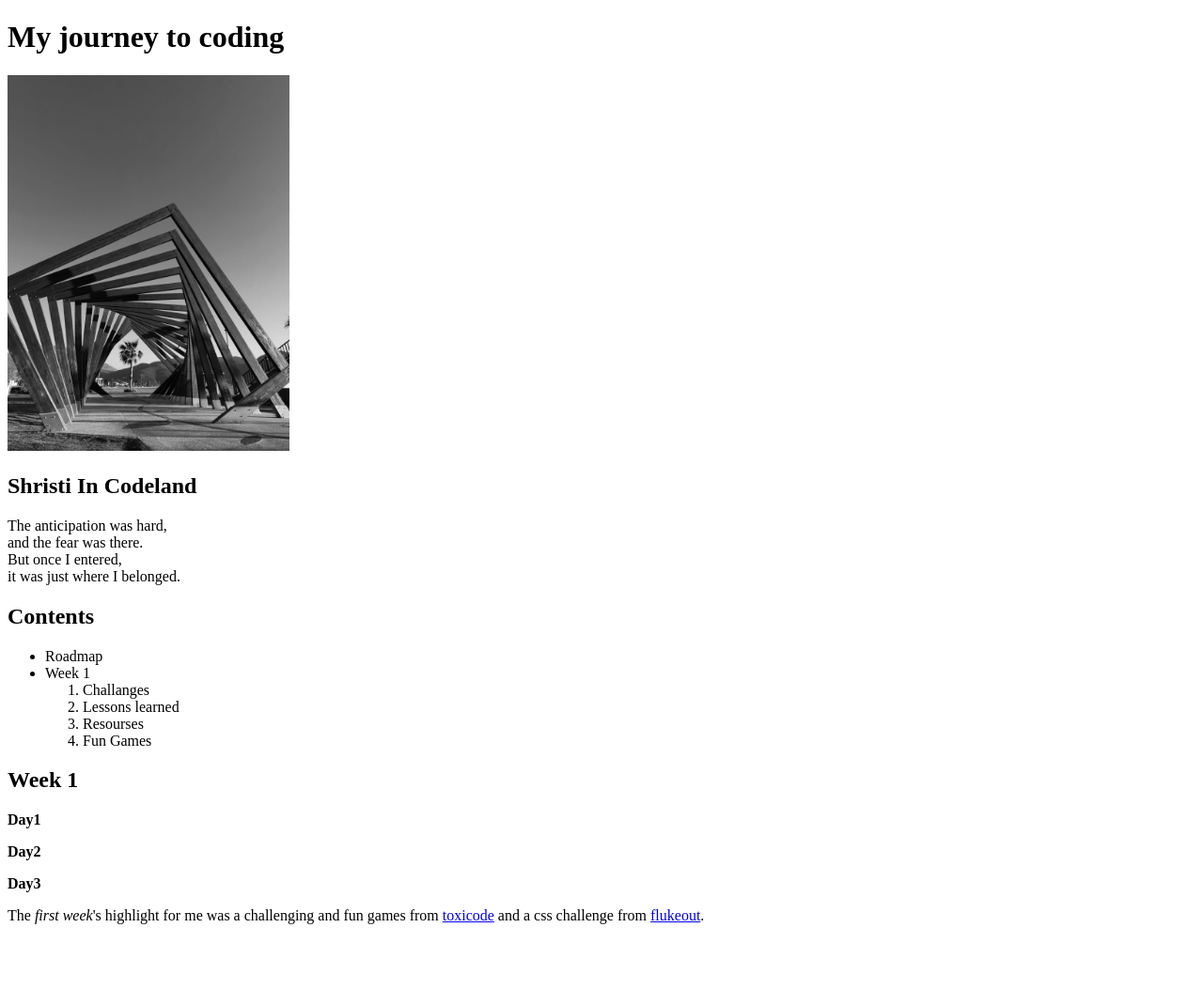
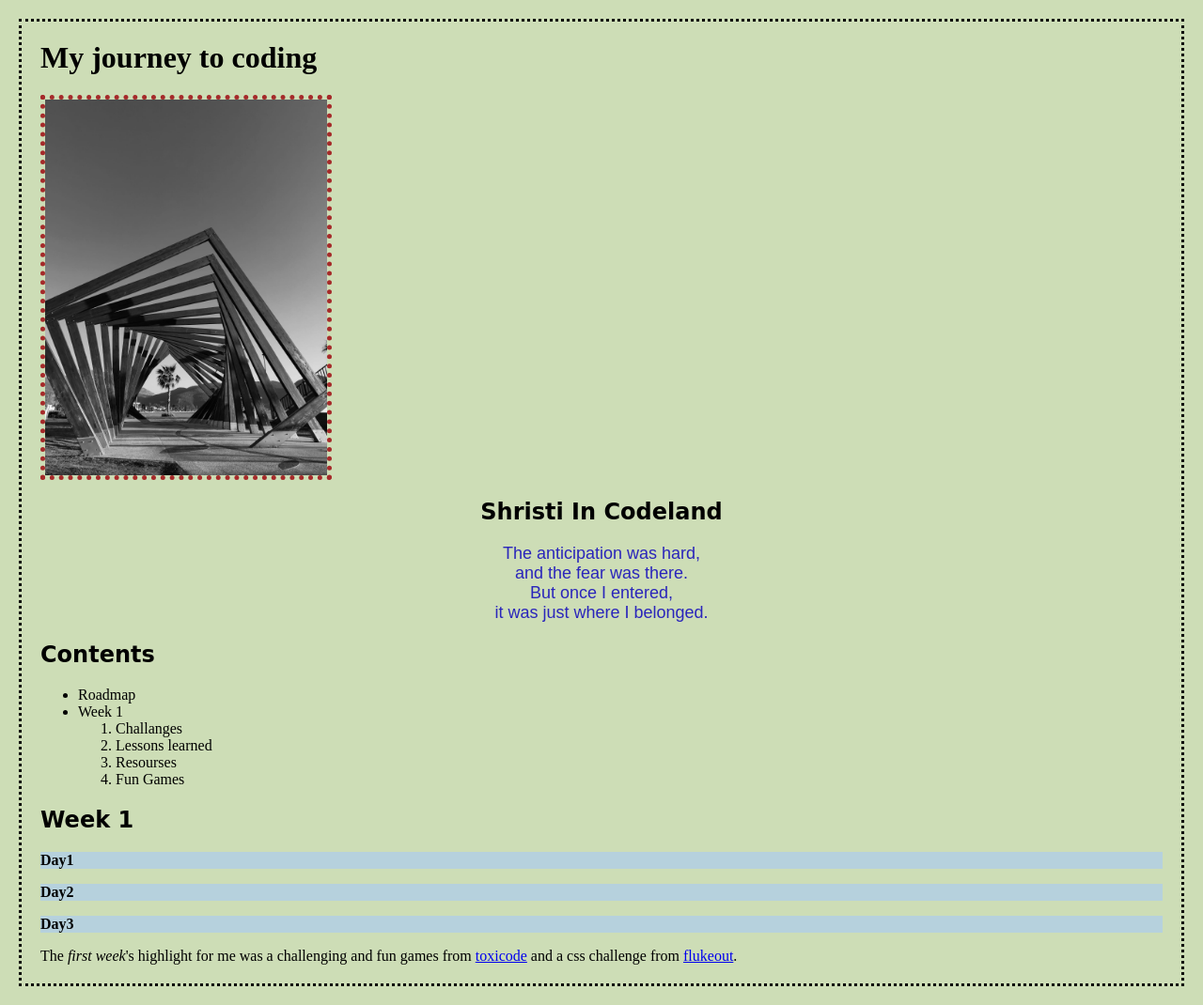
Before and after one commit to shristi-rks/webpage, a plain HTML site: page index.html in a window 1280 px wide. Shown: the whole page at 94% size. Before the commit the page ends 1000 px from the top, so only its background shows below. Drawn offline with Linux system fonts and the light colour scheme; a script that the page names is missing.

Commit message:
Update index.html

```diff
--- a/index.html
+++ b/index.html
@@ -1,16 +1,15 @@
-<!DOCTYPE html>
-<html>
   <head>
     <title>Shristi In Codeland</title>
     <meta charset="UTF-8">
+    <link rel="stylesheet" href="style.css">
   </head>
   <body>
     <h1>My journey to coding</h1>
     <img src="https://shristi-rks.github.io/webpage/snimage.jpeg" alt="path with artistic wooden gate" height="400">
     <p>         </p>
     <div>
-    <h2>Shristi In Codeland</h2>
-    <p>The anticipation was hard,<br>and the fear was there.<br> But once I entered,<br>it was just where I belonged.</p>
+    <h2 class="center">Shristi In Codeland</h2>
+    <p id="song">The anticipation was hard,<br>and the fear was there.<br> But once I entered,<br>it was just where I belonged.</p>
     </div>
     <div><h2>Contents</h2>
      <ul>
@@ -26,9 +25,9 @@
     </div>
     <div>
     <h2>Week 1 </h2>
-      <p><strong>Day1</strong></p>
-      <p><strong>Day2</strong></p>
-      <p><strong>Day3</strong></p>
+      <p class="day"><strong>Day1</strong></p>
+      <p class="day"><strong>Day2</strong></p>
+      <p class="day"><strong>Day3</strong></p>
     <p>The <em>first week</em>'s highlight for me was a challenging and fun games from <a href="https://little-dot.toxicode.fr/" target="_blank">toxicode</a> and a css challenge from <a href="https://flukeout.github.io/" target="_blank">flukeout</a>.</p>
     </div>
     <script src="src/script.js"></script>
```
